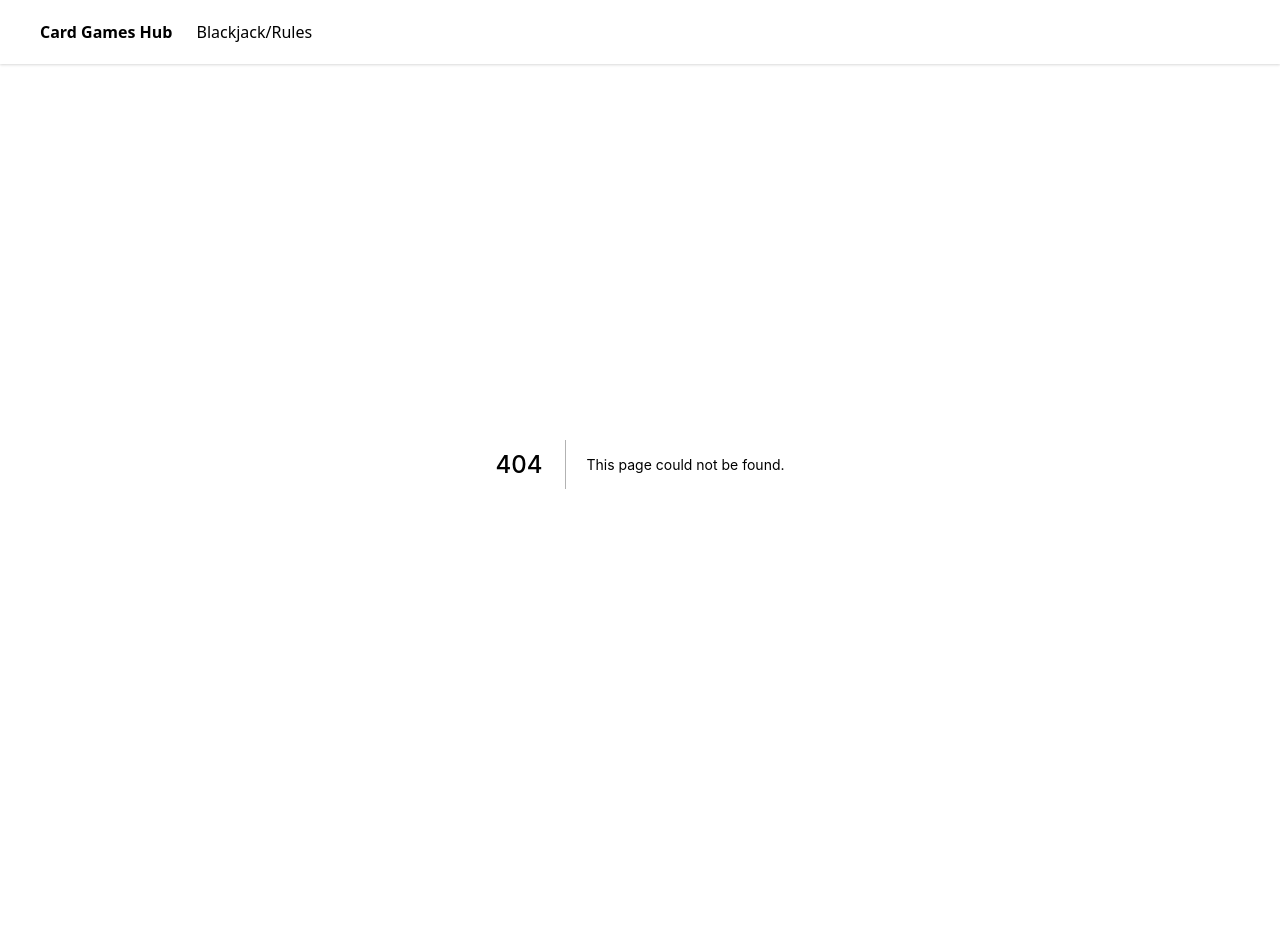
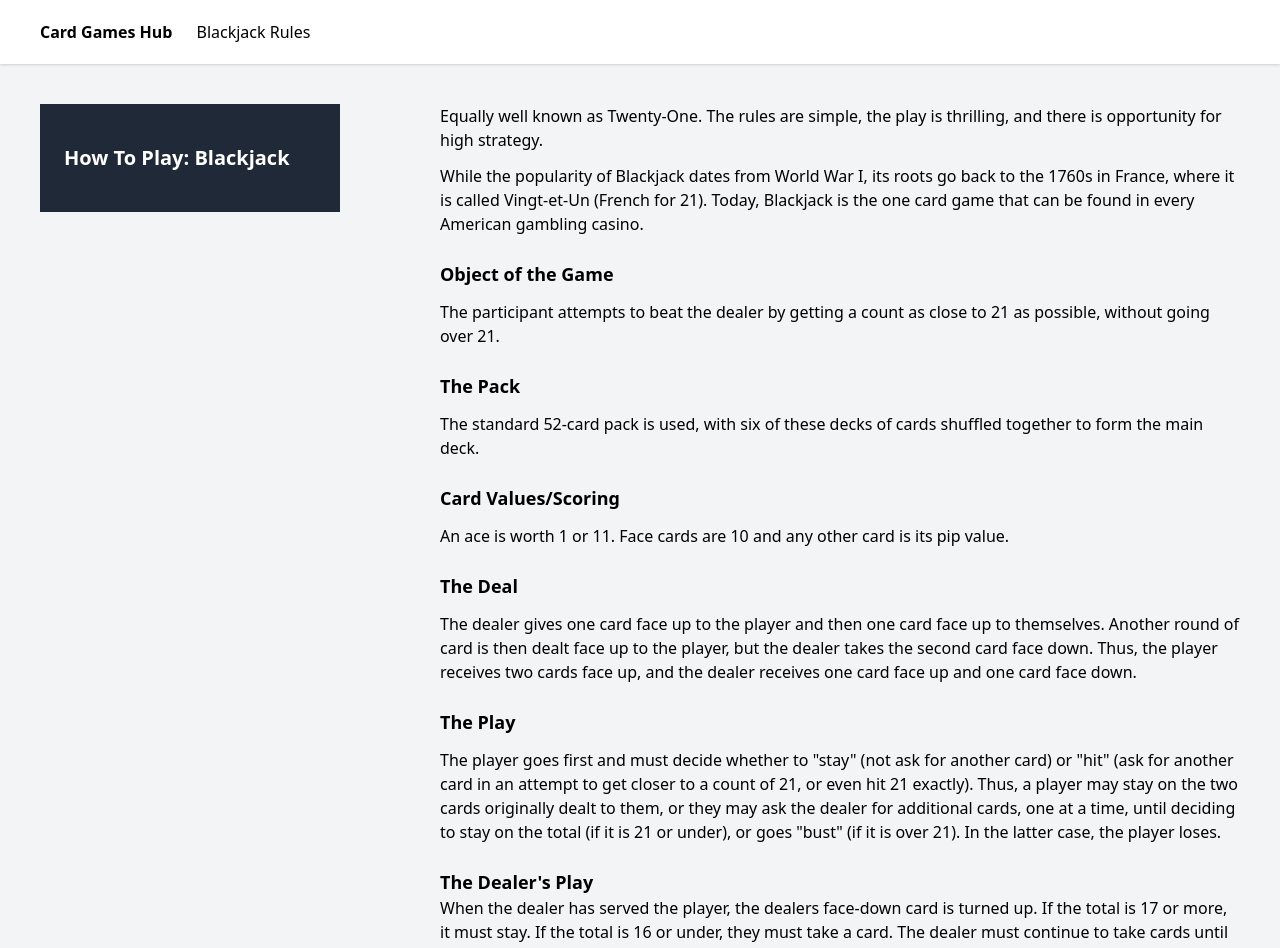
Before and after one commit to zack-jack/card-games-hub, a Next.js app: page /blackjack/rules in a window 1280 px wide. Before the commit this address had no page. Shown: the top 948 px of the page. Before the commit the page ends 864 px from the top, so only its background shows below. Built offline with nearby package versions, Linux system fonts and the light colour scheme.

Commit message:
adds blackjack rules page

```diff
--- a/components/AppHeader.tsx
+++ b/components/AppHeader.tsx
@@ -3,7 +3,7 @@ import { useRouter } from 'next/router';
 
 const AppHeader = () => {
   const router = useRouter();
-  const routeName = router.asPath.replace('/', '');
+  const routeName = router.asPath.replace(/\//g, ' ').trim();
 
   return (
     <nav className="w-full px-10 py-5 shadow z-10">
--- a/pages/blackjack.tsx
+++ b/pages/blackjack/index.tsx
@@ -1,10 +1,13 @@
-import { MouseEvent, useEffect, useState } from 'react';
+import {
+  MouseEvent, useEffect, useState, ReactElement,
+} from 'react';
 import { v4 as uuidv4 } from 'uuid';
-import useBlackjack from '../game-logic/blackjack';
-import Card from '../components/Card';
-import CardContainer from '../components/CardContainer';
+import Link from 'next/link';
+import useBlackjack from '../../game-logic/blackjack';
+import Card from '../../components/Card';
+import CardContainer from '../../components/CardContainer';
 
-const Blackjack = () => {
+const Blackjack = (): ReactElement => {
   const {
     dealerHand,
     dealerScore,
@@ -112,6 +115,9 @@ const Blackjack = () => {
             flipped
             className="mt-6"
           />
+          <Link href="/blackjack/rules">
+            <a className="block mt-6 font-bold text-center text-white">Rules</a>
+          </Link>
           <button
             type="button"
             disabled={loading}
--- /dev/null
+++ b/pages/blackjack/rules.tsx
@@ -0,0 +1,60 @@
+/* eslint-disable max-len */
+import { ReactElement } from 'react';
+
+const Rules = (): ReactElement => (
+  <main className="flex-grow w-full p-10 bg-gray-100">
+    <div className="flex justify-between max-w-screen-xl mx-auto">
+      <div className="w-3/12">
+        <div className="px-6 py-10 bg-gray-800">
+          <h1 className="font-bold text-white text-xl">How To Play: Blackjack</h1>
+        </div>
+      </div>
+      <div className="w-8/12">
+        <p>
+          Equally well known as Twenty-One. The rules are simple, the play is thrilling, and there is opportunity for high strategy.
+        </p>
+        <p className="mt-3">
+          While the popularity of Blackjack dates from World War I, its roots go back to the 1760s in France, where it is called Vingt-et-Un (French for 21). Today, Blackjack is the one card game that can be found in every American gambling casino.
+        </p>
+        <h2 className="font-bold text-lg mt-6">
+          Object of the Game
+        </h2>
+        <p className="mt-3">
+          The participant attempts to beat the dealer by getting a count as close to 21 as possible, without going over 21.
+        </p>
+        <h2 className="font-bold text-lg mt-6">
+          The Pack
+        </h2>
+        <p className="mt-3">
+          The standard 52-card pack is used, with six of these decks of cards shuffled together to form the main deck.
+        </p>
+        <h2 className="font-bold text-lg mt-6">
+          Card Values/Scoring
+        </h2>
+        <p className="mt-3">
+          An ace is worth 1 or 11. Face cards are 10 and any other card is its pip value.
+        </p>
+        <h2 className="font-bold text-lg mt-6">
+          The Deal
+        </h2>
+        <p className="mt-3">
+          The dealer gives one card face up to the player and then one card face up to themselves. Another round of card is then dealt face up to the player, but the dealer takes the second card face down. Thus, the player receives two cards face up, and the dealer receives one card face up and one card face down.
+        </p>
+        <h2 className="font-bold text-lg mt-6">
+          The Play
+        </h2>
+        <p className="mt-3">
+          The player goes first and must decide whether to &quot;stay&quot; (not ask for another card) or &quot;hit&quot; (ask for another card in an attempt to get closer to a count of 21, or even hit 21 exactly). Thus, a player may stay on the two cards originally dealt to them, or they may ask the dealer for additional cards, one at a time, until deciding to stay on the total (if it is 21 or under), or goes &quot;bust&quot; (if it is over 21). In the latter case, the player loses.
+        </p>
+        <h2 className="font-bold text-lg mt-6">
+          The Dealer&apos;s Play
+        </h2>
+        <p>
+          When the dealer has served the player, the dealers face-down card is turned up. If the total is 17 or more, it must stay. If the total is 16 or under, they must take a card. The dealer must continue to take cards until the total is 17 or more, at which point the dealer must stay. If the dealer has an ace, and counting it as 11 would bring the total to 17 or more (but not over 21), the dealer must count the ace as 11 and stay. The dealer&apos;s decisions, then, are automatic on all plays, whereas the player always has the option of taking one or more cards.
+        </p>
+      </div>
+    </div>
+  </main>
+);
+
+export default Rules;
```
Also changed, not shown: 1 other file (tests, documents, lock files or other folders).
